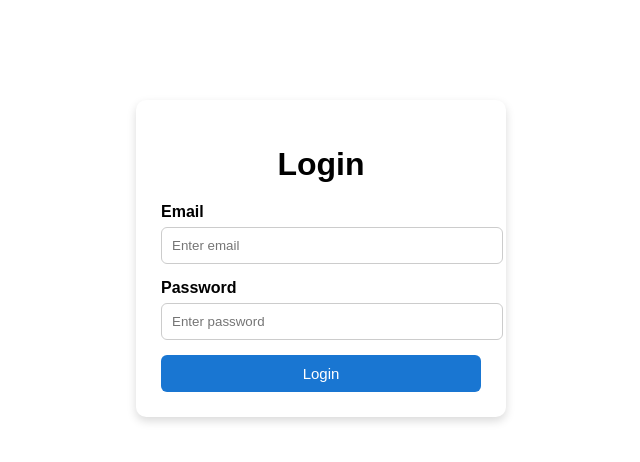
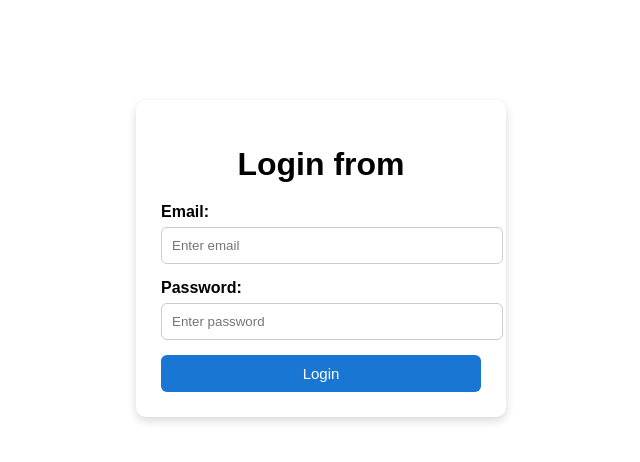
Before and after one commit to beerappabeera29-ui/my-app, an Angular app: page / in a window 1280 px wide. Shown: the top 462 px of the page, without its empty margins (319-959 px from the left). Built offline with nearby package versions, Linux system fonts and the light colour scheme.

Commit message:
ligin chenged

```diff
--- a/src/app/login/login.component.html
+++ b/src/app/login/login.component.html
@@ -1,13 +1,13 @@
 <div class="parent">
-  <h1>Login</h1>
+  <h1>Login from</h1>
 
   <div class="form-group">
-    <label>Email</label>
+    <label>Email: </label>
     <input type="text" placeholder="Enter email">
   </div>
 
   <div class="form-group">
-    <label>Password</label>
+    <label>Password: </label>
     <input type="password" placeholder="Enter password">
   </div>
 
```
